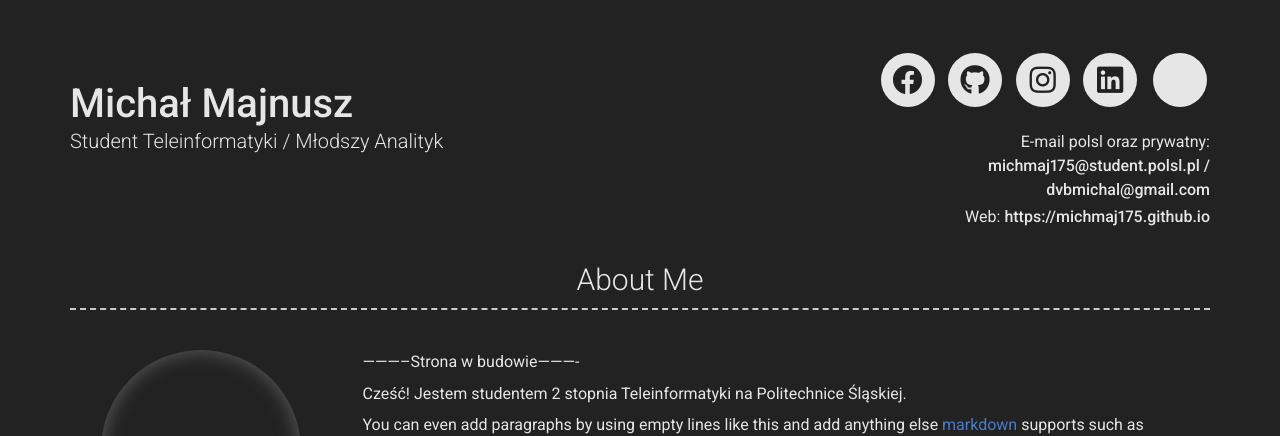
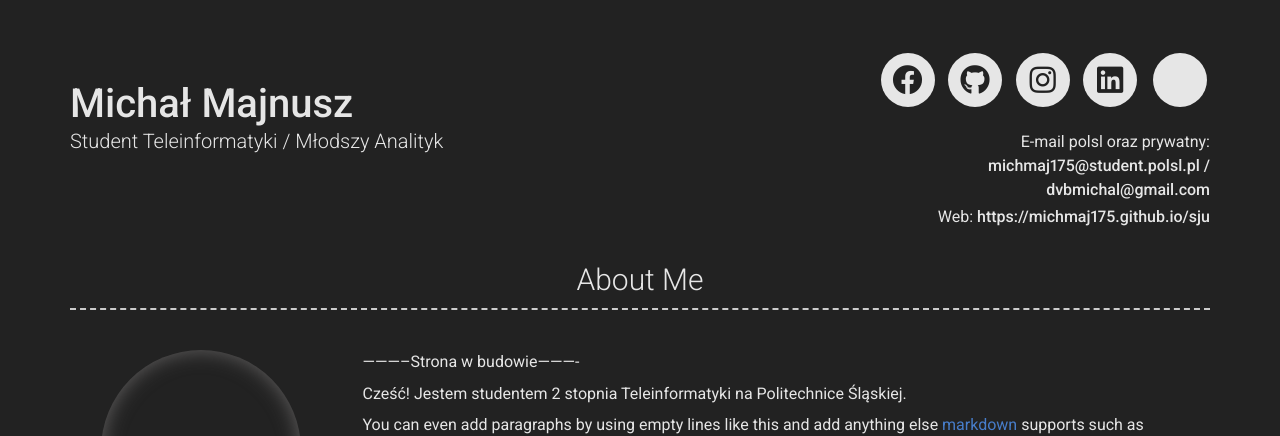
Before and after one commit to mi-maj/sju, a Jekyll site: the page built from index.md, in a window 1280 px wide. Shown: the top 436 px of the page. Built offline with Jekyll 4.4.1, drawn with Linux system fonts in a browser that asks for light colours; nearby versions of some CDN libraries; part of the change alters nothing that is shown.

Commit message:
Update _config.yml

```diff
--- a/_config.yml
+++ b/_config.yml
@@ -12,7 +12,7 @@ email: michmaj175@student.polsl.pl / dvbmichal@gmail.com
 email_title: E-mail polsl oraz prywatny
 #phone: Your phone number (optional)
 # phone_title: Phone (Phone title override)
-website: https://michmaj175.github.io
+website: https://michmaj175.github.io/sju
 # website_title: Web (Website title override)
 
 # Dark Mode (true/false/never)
```
